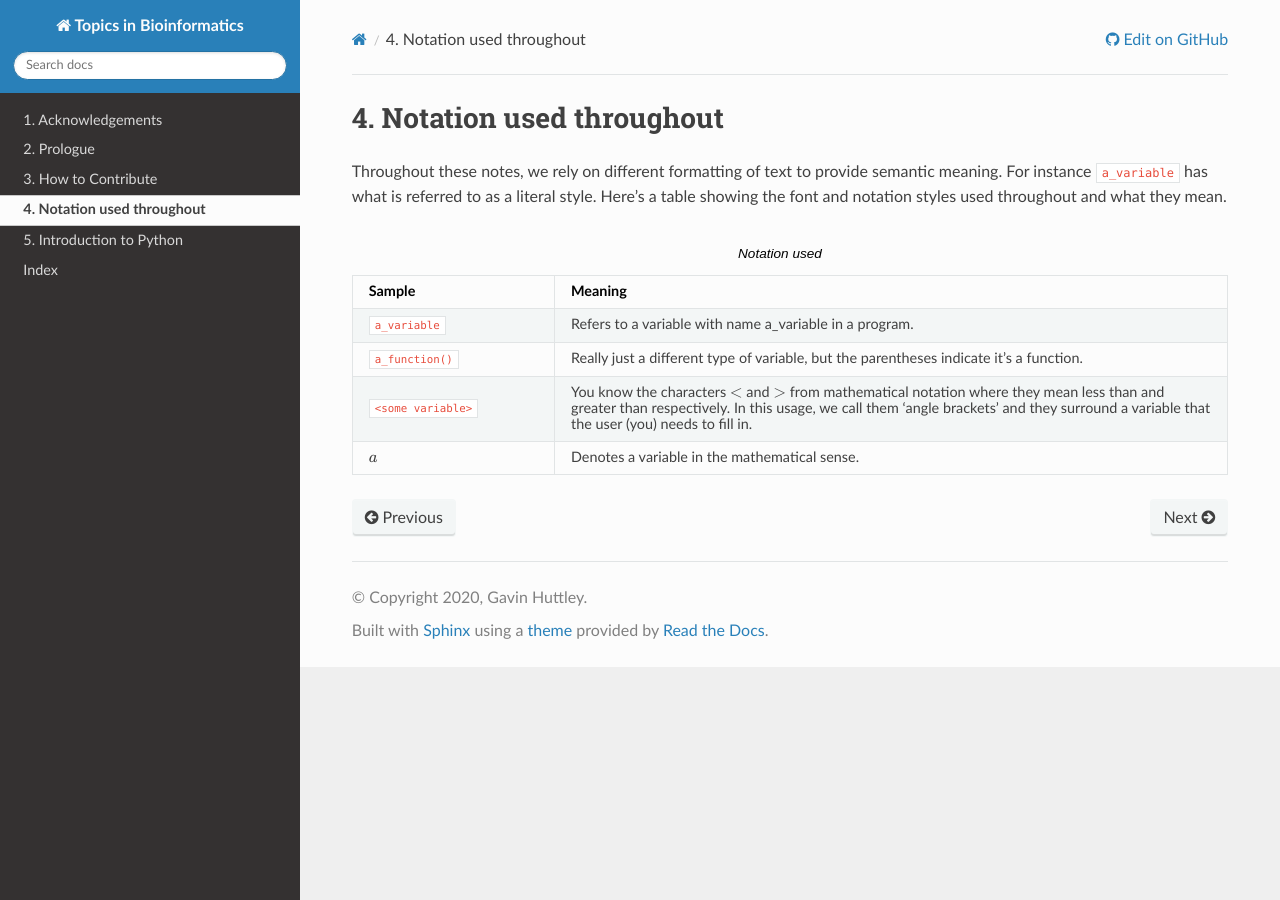
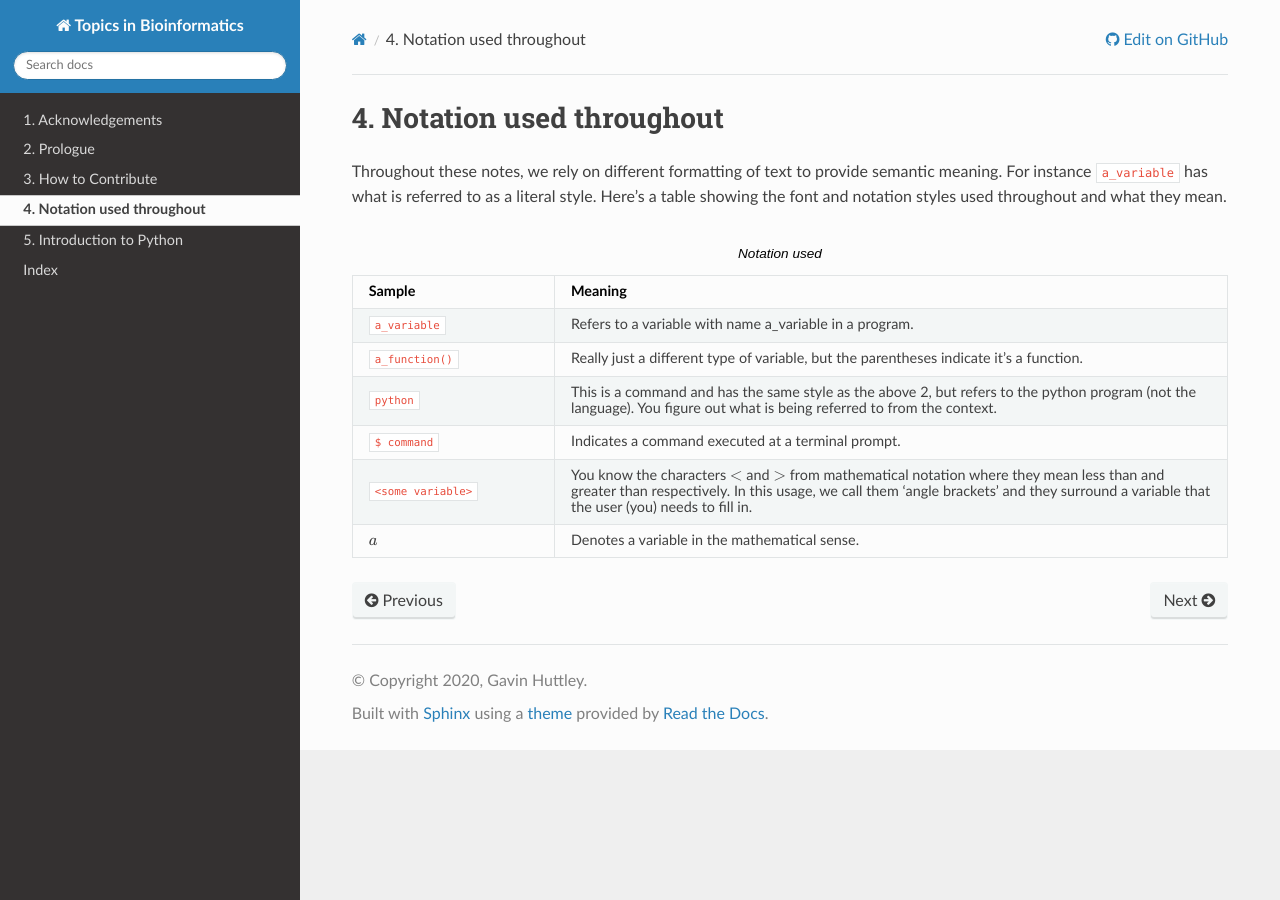
Before and after one commit to GavinHuttley/tib, a Sphinx documentation site: the page built from source/notation.rst, in a window 1280 px wide. Built offline with Sphinx 7.4.7 and the Read the Docs theme 2.0.0, drawn with Linux system fonts in a browser that asks for light colours.

Commit message:
added command to the notation

```diff
--- a/source/notation.rst
+++ b/source/notation.rst
@@ -12,5 +12,7 @@ Throughout these notes, we rely on different formatting of text to provide seman
 
     ``a_variable``, Refers to a variable with name a_variable in a program.
     ``a_function()``, "Really just a different type of variable, but the parentheses indicate it's a function."
+    ``python``, "This is a command and has the same style as the above 2, but refers to the python program (not the language). You figure out what is being referred to from the context."
+    ``$ command``, Indicates a command executed at a terminal prompt.
     ``<some variable>``, "You know the characters :math:`<` and :math:`>` from mathematical notation where they mean less than and greater than respectively. In this usage, we call them 'angle brackets' and they surround a variable that the user (you) needs to fill in."
     :math:`a`, Denotes a variable in the mathematical sense.
```
